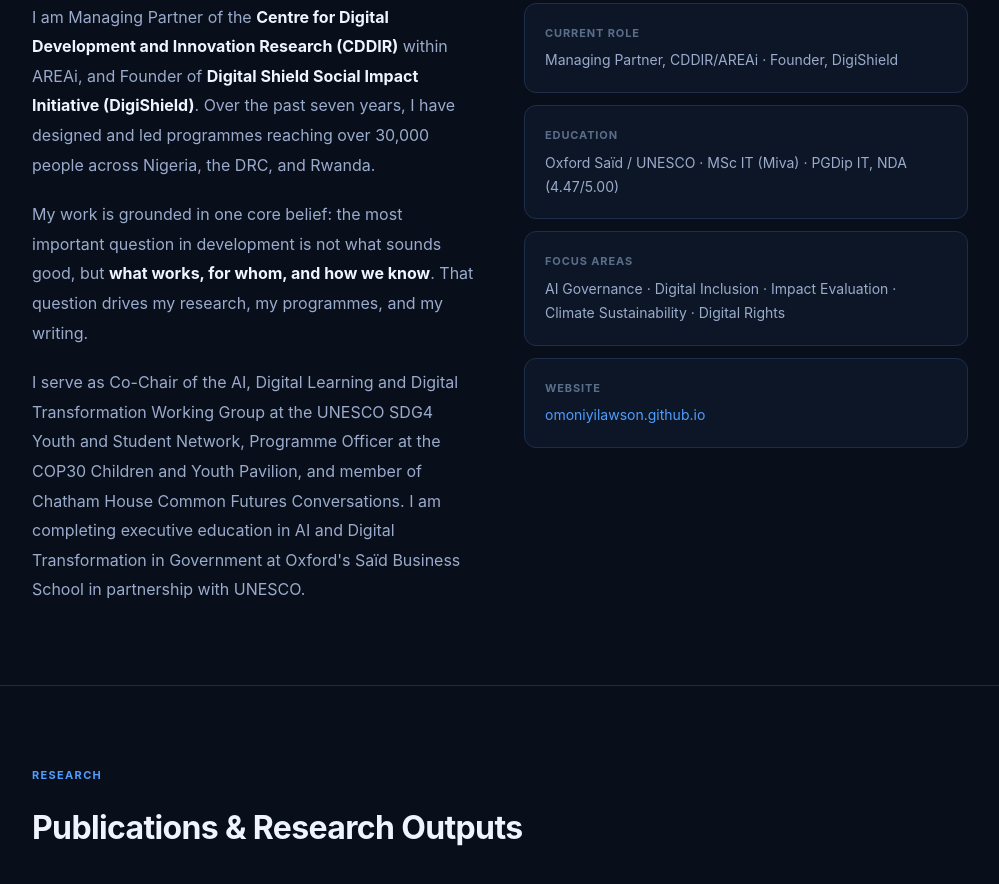
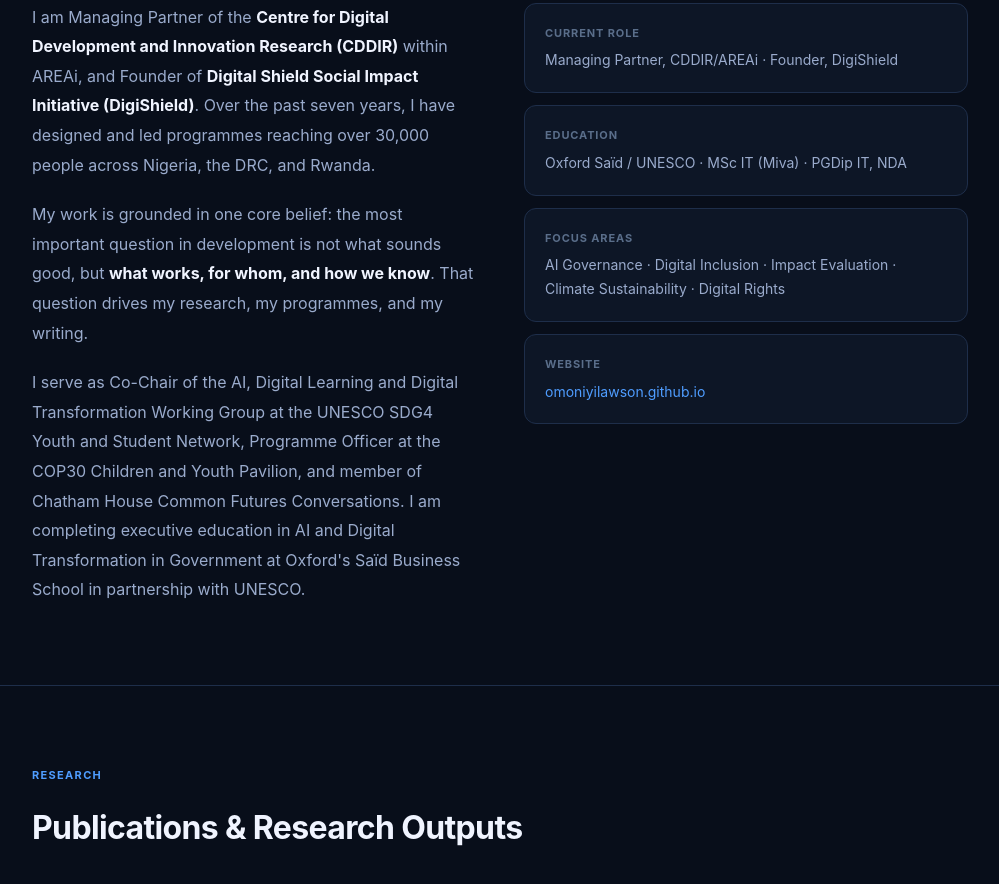
Before and after one commit to omoniyilawson/omoniyilawson.github.io, a plain HTML site: page index.html in a window 1280 px wide. Shown: the part 977-1861 px from the top of the page, without its empty margins (140-1139 px from the left). Drawn offline with Linux system fonts and the light colour scheme.

Commit message:
Update index.html

```diff
--- a/index.html
+++ b/index.html
@@ -187,7 +187,7 @@
       </div>
       <div class="about-cards">
         <div class="about-card"><div class="about-card-label">Current Role</div><div class="about-card-val">Managing Partner, CDDIR/AREAi · Founder, DigiShield</div></div>
-        <div class="about-card"><div class="about-card-label">Education</div><div class="about-card-val">Oxford Saïd / UNESCO · MSc IT (Miva) · PGDip IT, NDA (4.47/5.00)</div></div>
+        <div class="about-card"><div class="about-card-label">Education</div><div class="about-card-val">Oxford Saïd / UNESCO · MSc IT (Miva) · PGDip IT, NDA</div></div>
         <div class="about-card"><div class="about-card-label">Focus Areas</div><div class="about-card-val">AI Governance · Digital Inclusion · Impact Evaluation · Climate Sustainability · Digital Rights</div></div>
         <div class="about-card"><div class="about-card-label">Website</div><div class="about-card-val"><a href="https://omoniyilawson.github.io">omoniyilawson.github.io</a></div></div>
       </div>
```
